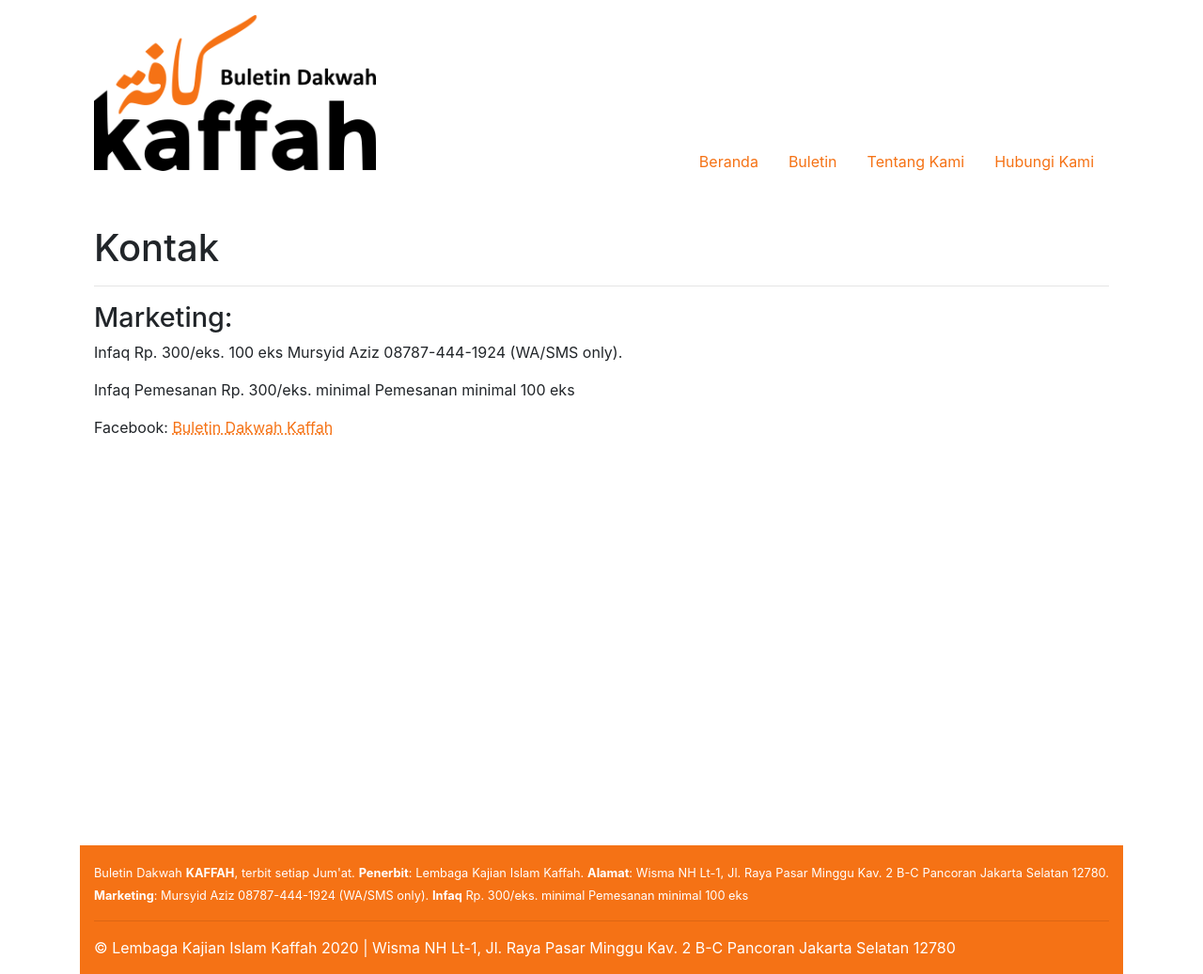
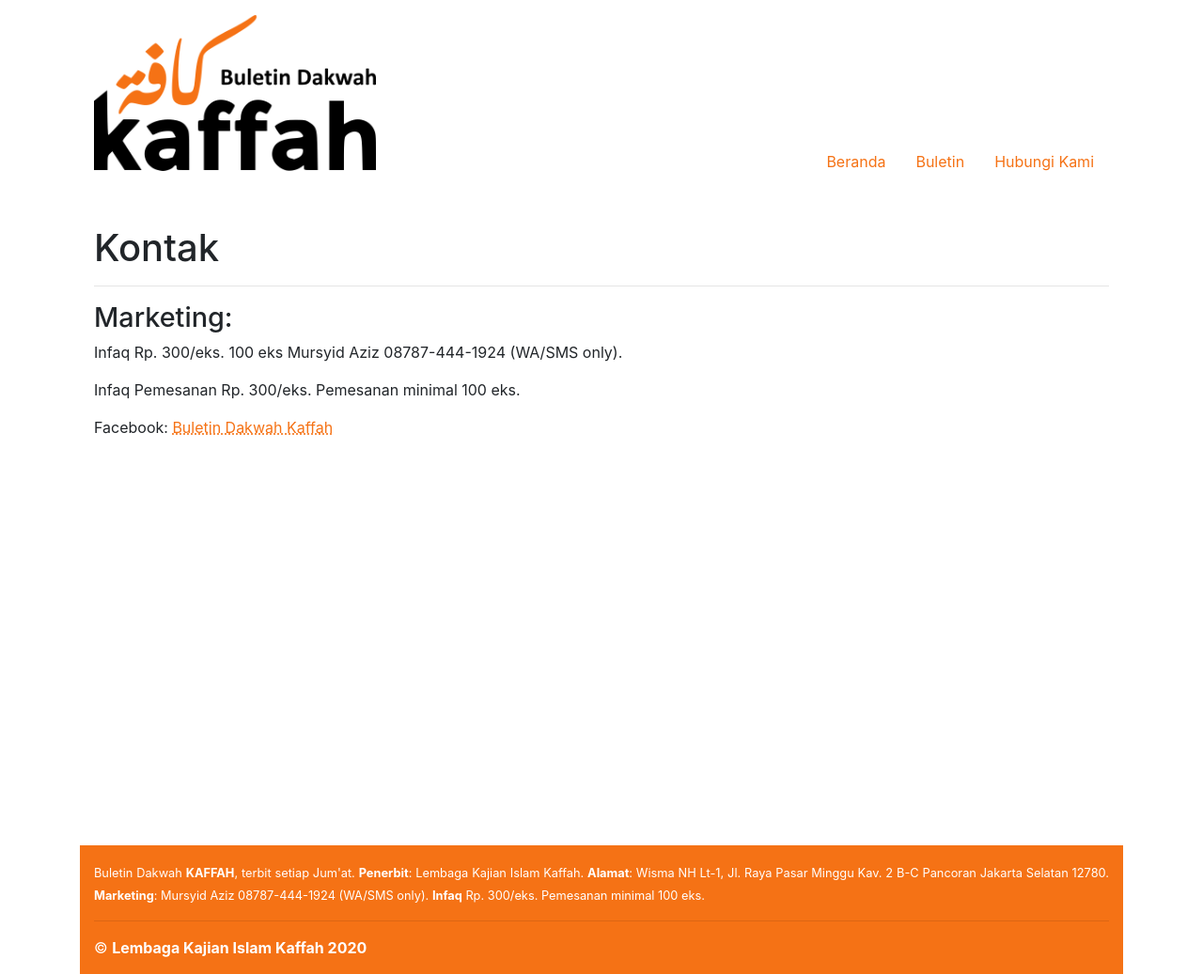
Before and after one commit to bandithijo/buletin-dakwah-kaffah, a Jekyll site: the page built from pages/kontak.md, in a window 1280 px wide. Shown: the whole page at 94% size. Built offline with Jekyll 4.4.1, drawn with Linux system fonts in a browser that asks for light colours; nearby versions of some CDN libraries.

Commit message:
Memperbaiki footer

```diff
--- a/_includes/footer.html
+++ b/_includes/footer.html
@@ -3,11 +3,11 @@
     <div class="col-12 pt-3 mt-5 text-white">
       <div class="container-fluid footer-bg">
         <p class="text-justify pt-3">
-          <small>Buletin Dakwah <b>KAFFAH</b>, terbit setiap Jum'at. <b>Penerbit</b>: Lembaga Kajian Islam Kaffah. <b>Alamat</b>: Wisma NH Lt-1, Jl. Raya Pasar Minggu Kav. 2 B-C Pancoran Jakarta Selatan 12780. <b>Marketing</b>: Mursyid Aziz 08787-444-1924 (WA/SMS only). <b>Infaq</b> Rp. 300/eks. minimal Pemesanan minimal 100 eks</small>
+          <small>Buletin Dakwah <b>KAFFAH</b>, terbit setiap Jum'at. <b>Penerbit</b>: Lembaga Kajian Islam Kaffah. <b>Alamat</b>: Wisma NH Lt-1, Jl. Raya Pasar Minggu Kav. 2 B-C Pancoran Jakarta Selatan 12780. <b>Marketing</b>: Mursyid Aziz 08787-444-1924 (WA/SMS only). <b>Infaq</b> Rp. 300/eks. Pemesanan minimal 100 eks.</small>
         </p>
         <hr>
         <p class="text-justify mb-0 pb-3">
-          &copy; {{ site.penerbit }} {{ site.time | date: '%Y' }} | {{ site.alamat }}
+          &copy; <b>{{ site.penerbit }} {{ site.time | date: '%Y' }}</b>
         </p>
       </div>
     </div>
--- a/_includes/navbar.html
+++ b/_includes/navbar.html
@@ -6,9 +6,6 @@
     <a class="nav-link" href="/buletin">Buletin</a>
   </li>
   <li class="nav-item">
-    <a class="nav-link" href="/redaksi">Tentang Kami</a>
-  </li>
-  <li class="nav-item">
     <a class="nav-link" href="/kontak">Hubungi Kami</a>
   </li>
 </ul>
--- a/pages/kontak.md
+++ b/pages/kontak.md
@@ -8,6 +8,6 @@
 
 Infaq Rp.  300/eks.  100 eks Mursyid Aziz 08787-444-1924 (WA/SMS only).
 
-Infaq Pemesanan Rp. 300/eks. minimal Pemesanan minimal 100 eks
+Infaq Pemesanan Rp. 300/eks. Pemesanan minimal 100 eks.
 
 Facebook: [Buletin Dakwah Kaffah](https://facebook.com/{{ site.facebook }}){:target="_blank"}
```
Also changed, not shown: pages/redaksi.md (deleted, +0 -14 lines).
